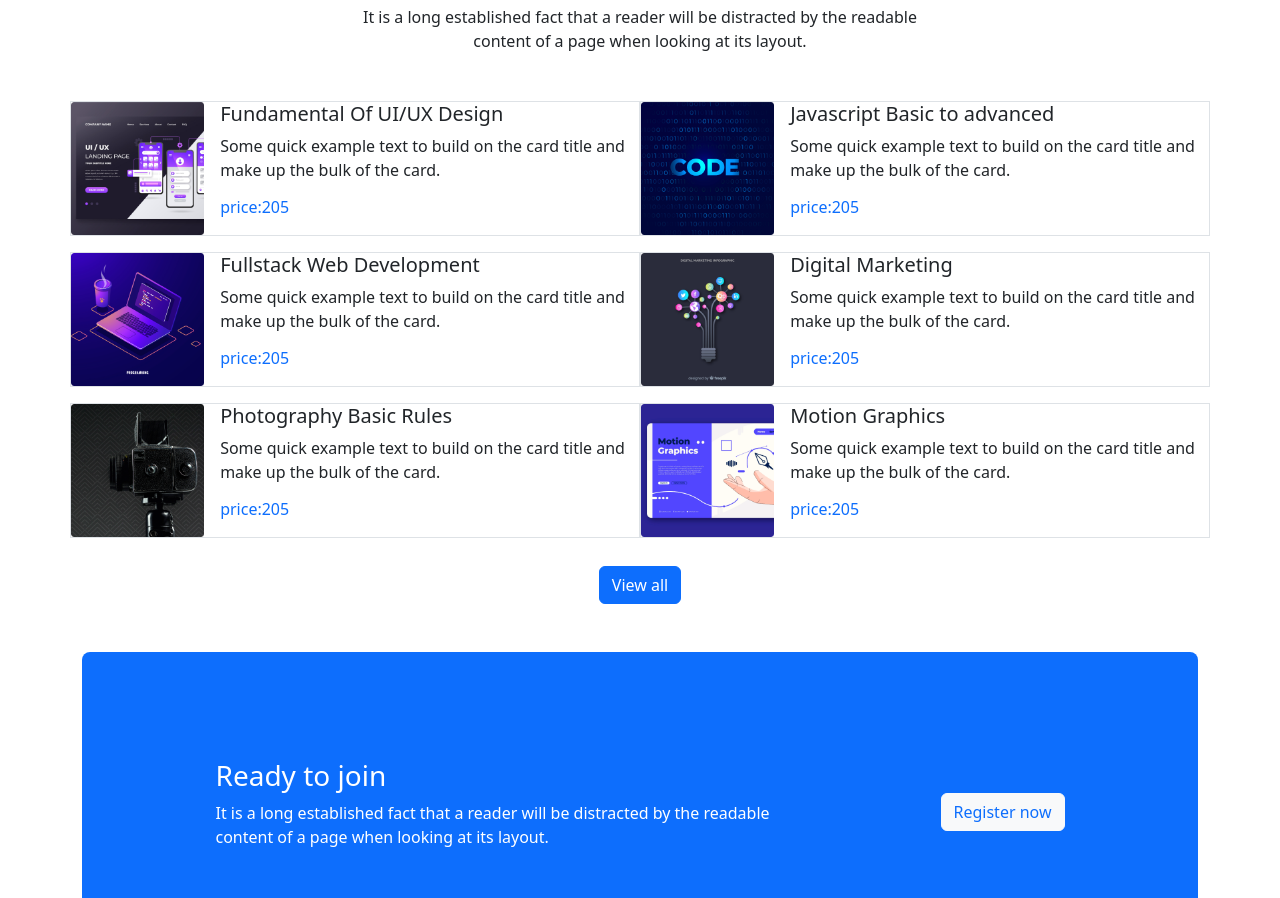
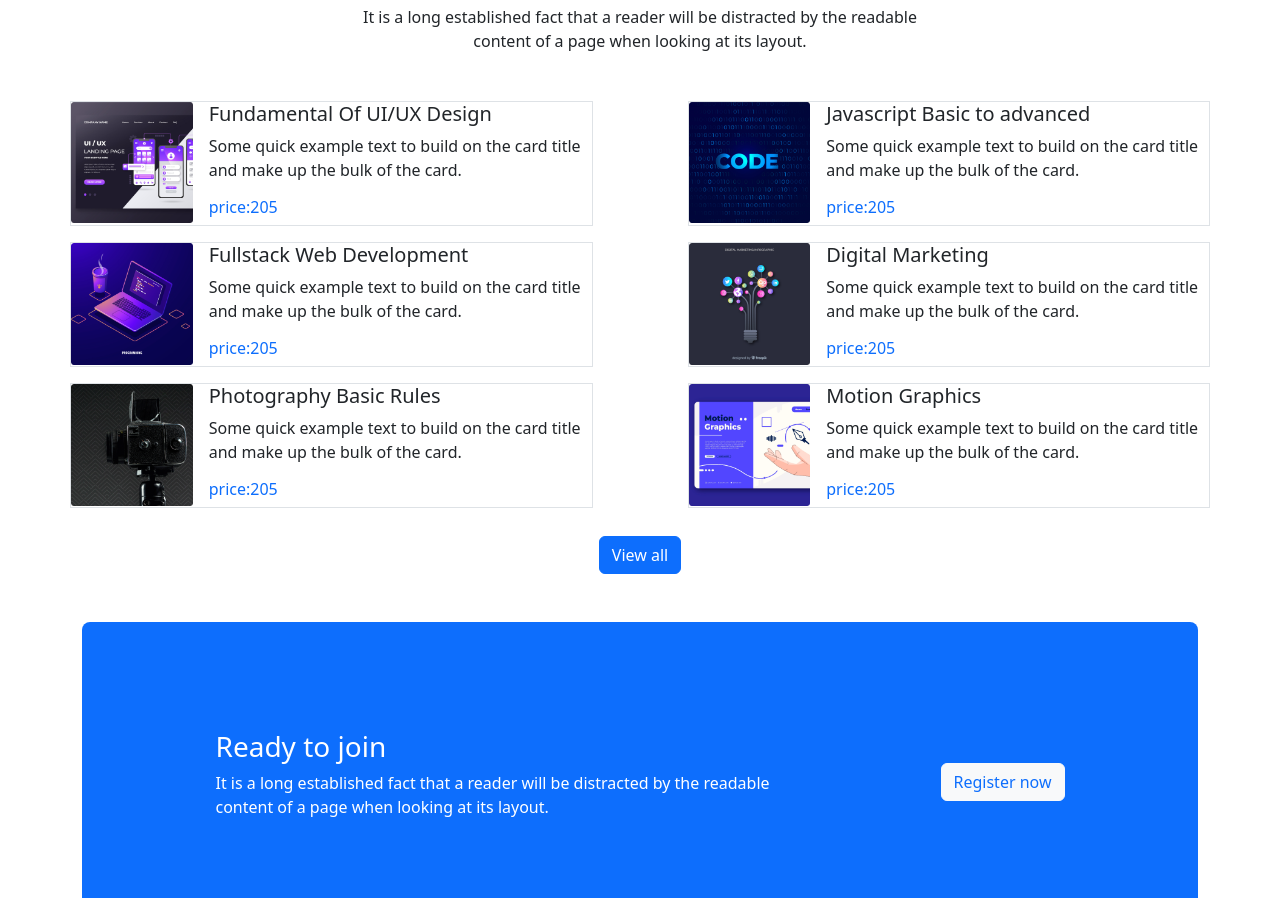
Before and after one commit to atiq100/ed-Tech, a plain HTML site: page index.html in a window 1280 px wide. Shown: the part 804-1702 px from the top of the page. Drawn offline with nearby package versions, Linux system fonts and the light colour scheme.

Commit message:
create course gap

```diff
--- a/index.html
+++ b/index.html
@@ -88,8 +88,8 @@
       <h2 class="">Discover Our Popular<br> Courses</h2>
       <p>It is a long established fact that a reader will be distracted by the readable<br> content of a page when looking at its layout.</p>
     </div>
-   <div class="row row-cols-md-1 row-cols-1   justify-content-md-between align-items-center mb-1 flex-shrink-0 mt-5 ">
-    <div class=" d-flex flex-column flex-md-row  border border-1 p-0 col-lg-4 col-md-12 flex-grow-1 mb-2 ">
+   <div class="row row-cols-md-1 row-cols-1    justify-content-md-between align-items-center mb-1 flex-shrink-0 mt-5 ">
+    <div class=" d-flex flex-column flex-md-row  border border-1 p-0 col-lg-5 col-md-12 flex-grow-1 mb-2 ">
       <div class="me-2 "><img class="img-fluid w-100" src="images/course/course-1.png" alt="">
       </div>
       <div class="ms-2">
@@ -99,7 +99,7 @@
       </div>
     </div>
 
-    <div class=" d-flex flex-column flex-md-row border border-1 p-0 col-lg-4 col-md-12 flex-grow-1 mb-2 ">
+    <div class=" d-flex flex-column flex-md-row border border-1 p-0 col-lg-5 col-md-12 flex-grow-1 mb-2 offset-lg-1 offset-md-0 ">
       <div class="me-2"><img class="img-fluid w-100" src="images/course/course-2.png" alt="">
       </div>
       <div class="ms-2">
@@ -110,7 +110,7 @@
     </div>
    </div>
    <div class="row row-cols-md-1 row-cols-1   justify-content-md-between align-items-center mb-1 flex-shrink-0 mt-2">
-    <div class=" d-flex flex-column flex-md-row border border-1 p-0 col-lg-4 col-md-12 flex-grow-1 mb-2 ">
+    <div class=" d-flex flex-column flex-md-row border border-1 p-0 col-lg-5 col-md-12 flex-grow-1 mb-2 ">
       <div class="me-2 "><img class="img-fluid w-100" src="images/course/course-3.png" alt="">
       </div>
       <div class="ms-2">
@@ -120,7 +120,7 @@
       </div>
     </div>
 
-    <div class="d-none  d-md-flex flex-column flex-md-row border border-1 p-0 col-lg-4 col-md-12  flex-grow-1 mb-2">
+    <div class="d-none  d-md-flex flex-column flex-md-row border border-1 p-0 col-lg-5 col-md-12  flex-grow-1 mb-2 offset-lg-1 offset-md-0">
       <div class="me-2"><img class="img-fluid w-100" src="images/course/course-4.png" alt="">
       </div>
       <div class="ms-2">
@@ -131,7 +131,7 @@
     </div>
    </div>
    <div class="row row-cols-md-1 row-cols-1   justify-content-md-between align-items-center mb-1 flex-shrink-0 mt-2">
-    <div class="d-none d-md-flex flex-column flex-md-row border border-1 p-0 col-lg-4 col-md-12 flex-grow-1 mb-1">
+    <div class="d-none d-md-flex flex-column flex-md-row border border-1 p-0 col-lg-5 col-md-12 flex-grow-1 mb-1 ">
       <div class="me-2 "><img class="img-fluid w-100" src="images/course/course-5.png" alt="">
       </div>
       <div class="ms-2">
@@ -141,7 +141,7 @@
       </div>
     </div>
 
-    <div class="d-none d-md-flex flex-column flex-md-row  border border-1 p-0 col-lg-4 col-md-12  flex-grow-1 mb-1">
+    <div class="d-none d-md-flex flex-column flex-md-row  border border-1 p-0 col-lg-5 col-md-12  flex-grow-1 mb-1 offset-lg-1 offset-md-0">
       <div class="me-2"><img class="img-fluid w-100" src="images/course/course-6.png" alt="">
       </div>
       <div class="ms-2">
```
